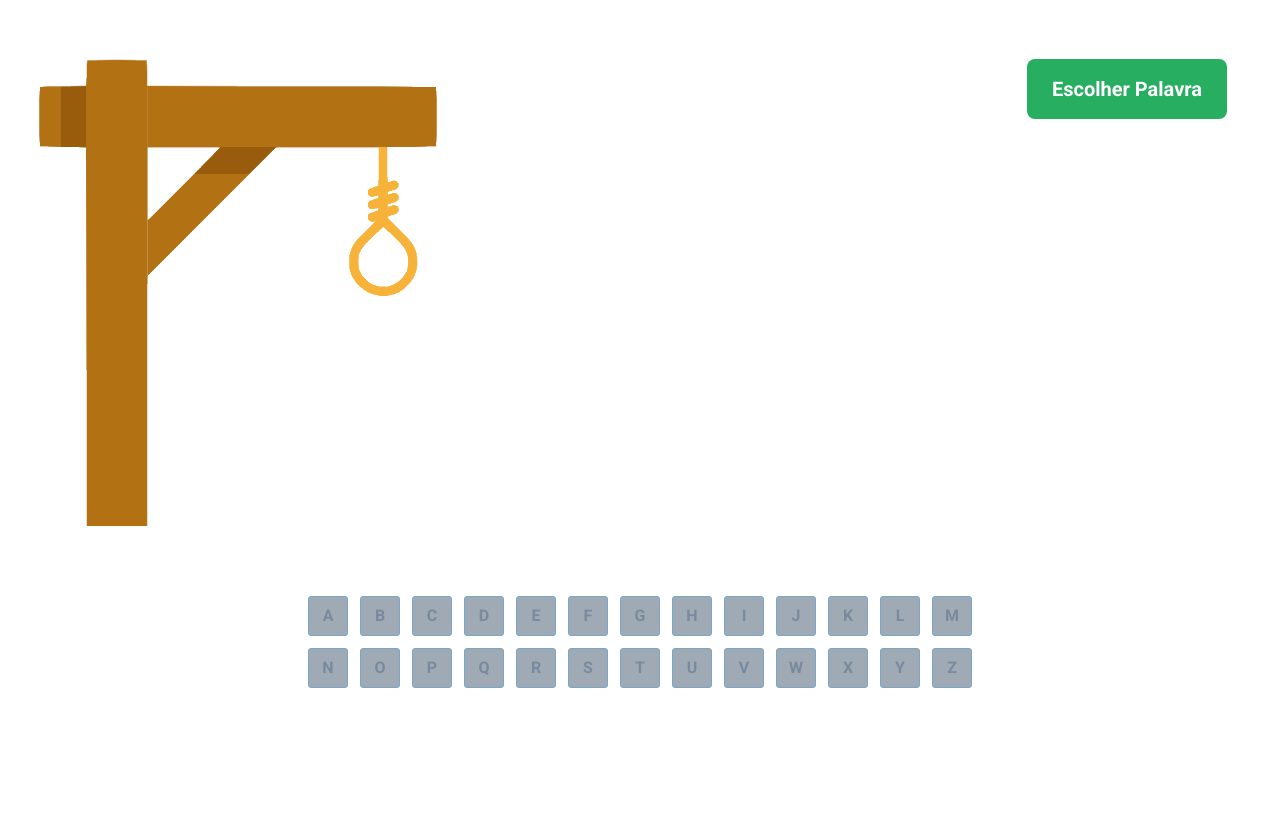
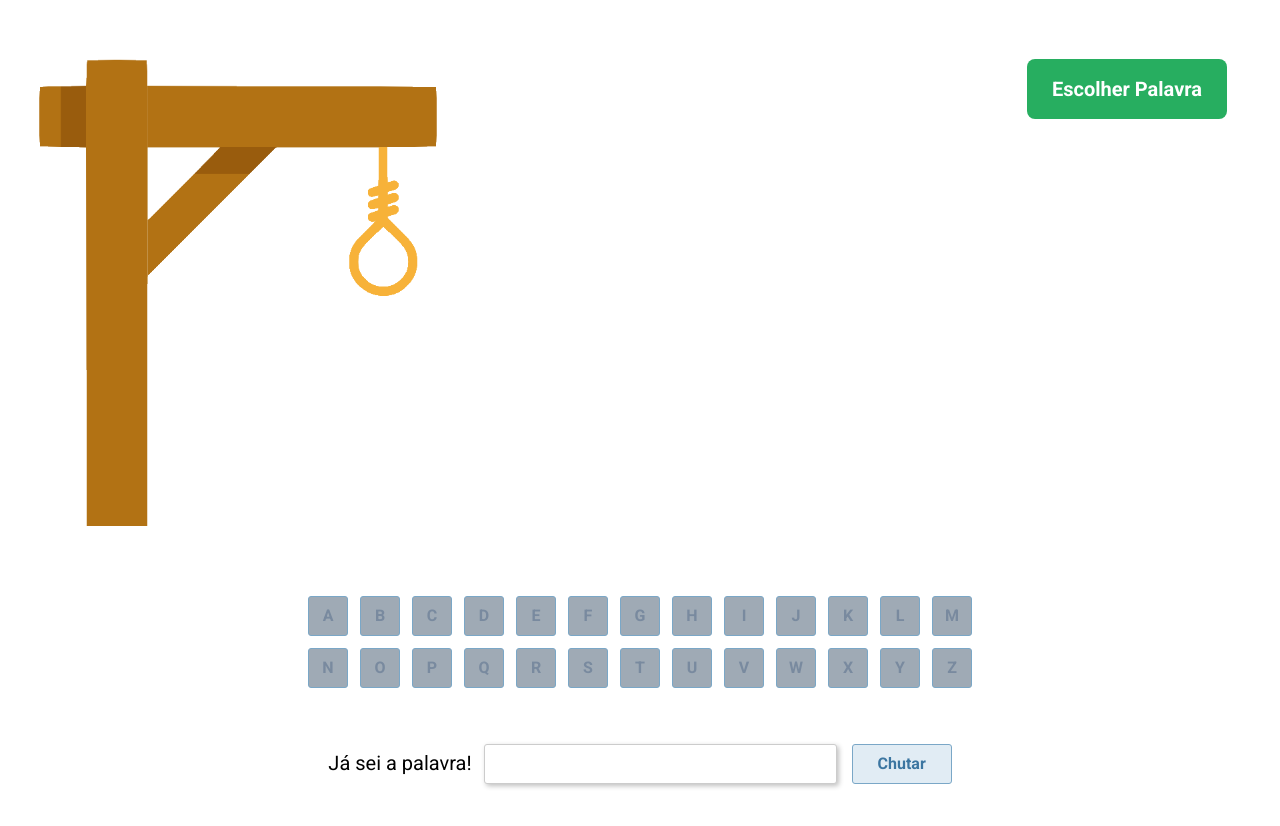
Before and after one commit to hp1heloisa/projeto8-jogoforca, a React (Create React App) app: page / in a window 1280 px wide. Shown: the top 826 px of the page. After the commit the page ends 800 px from the top, so only its background shows below. Built offline with nearby package versions, Linux system fonts and the light colour scheme.

Commit message:
versao faltando acento

```diff
--- a/public/index.html
+++ b/public/index.html
@@ -9,6 +9,7 @@
       href="https://fonts.googleapis.com/css2?family=Righteous&family=Roboto:ital,wght@0,100;0,300;0,400;0,500;0,700;0,900;1,100;1,300;1,400;1,500;1,700;1,900&display=swap"
       rel="stylesheet"
     />
+    <link rel="shortcut icon" href="../src/assets/dizzy-face.webp" type="image/x-icon">
     <title>Jogo da Forca</title>
   </head>
   <body>
--- a/src/components/App.js
+++ b/src/components/App.js
@@ -1,5 +1,6 @@
 import Jogo from "./Jogo";
 import Letras from "./Letras";
+import Chute from "./Chute";
 import palavras from "../palavras";
 import { useState } from "react";
 
@@ -9,18 +10,23 @@ export default function App() {
   const [contagem, setContagem] = useState(0);
   const [pode, setPode] = useState(false);
   const [palavra,setPalavra] = useState('');
-  const [forma,setFoma] = useState([]);
-  const [habilita, setHabilita] = useState('');
+  const [forma,setForma] = useState([]);
   const [estilo,setEstilo] = useState('')
+  const [habilita,setHabilita] = useState('disabled');
+  const [chute, setChute] = useState('')
+
 
 
   return (
-    <div>
+    <div className="tudo">
       <Jogo setContagem={setContagem} setClicadas={setClicadas} setPode={setPode} pode={pode} palavras={palavras} palavra={palavra} setPalavra={setPalavra} contagem={contagem}
-      clicadas={clicadas} forma={forma} setFoma={setFoma} estilo={estilo} habilita={habilita} setHabilita={setHabilita} setEstilo={setEstilo}/>
+      clicadas={clicadas} forma={forma} setForma={setForma} estilo={estilo} setEstilo={setEstilo} setHabilita={setHabilita} setChute={setChute} />
 
       <Letras pode={pode} palavra={palavra} clicadas={clicadas} setClicadas={setClicadas} setHabilita={setHabilita}
        contagem={contagem} setContagem={setContagem} forma={forma} setEstilo={setEstilo}/>
+
+      <Chute palavra={palavra} habilita={habilita} setForma={setForma} setContagem={setContagem} setChute={setChute}
+      chute={chute}/>
     </div>
   );
 }
--- /dev/null
+++ b/src/components/Chute.js
@@ -0,0 +1,21 @@
+export default function Chute(props){
+    const {palavra,habilita, setForma, setContagem, chute, setChute} = props;
+    function chutar() {
+        if (chute==palavra){
+            setForma(palavra.split(''))
+        } else{
+            setContagem(6)
+        }
+    }
+
+    console.log(chute);
+    console.log(palavra)
+
+    return(
+        <div className="divChute">
+            <div className="descricao">Já sei a palavra!</div>
+            <input className="descricao" value={chute} onChange={e => setChute(e.target.value)} data-test="guess-input"/>
+            <button className="chute" onClick={chutar} disabled={habilita} data-test="guess-button">Chutar</button>
+        </div>
+    )
+}
--- a/src/components/Jogo.js
+++ b/src/components/Jogo.js
@@ -1,4 +1,3 @@
-import { useState } from 'react';
 import forca0 from '../assets/forca0.png';
 import forca1 from '../assets/forca1.png';
 import forca2 from '../assets/forca2.png';
@@ -10,7 +9,7 @@ import forca6 from '../assets/forca6.png';
 export default function Jogo(props){
 
     const {palavras,setPalavra,setPode,pode,contagem,setContagem,clicadas,setClicadas,palavra,
-        forma,setFoma,estilo, habilita, setHabilita,setEstilo} = props
+        forma,setForma,estilo, setEstilo, setHabilita, setChute} = props
     const imagens = [forca0,forca1,forca2,forca3,forca4,forca5,forca6];
     function compararAleatorio() {
         return Math.random() - 0.5;
@@ -21,15 +20,16 @@ export default function Jogo(props){
             props.palavras.sort(compararAleatorio)
             setPalavra(palavras[0]);
             setPode(true);
-            setHabilita('disabled');
             setContagem(0);
             setClicadas([]);
             setEstilo('');
+            setHabilita('');
+            setChute('');
             const nova = [];
             for (let i=0;i<palavras[0].length;i++){
-                nova.push(<div>_</div>);
+                nova.push(<div key={i}>_</div>);
             }
-            setFoma(nova);
+            setForma(nova);
         }
     }
 
@@ -47,7 +47,7 @@ export default function Jogo(props){
         <div className="superior">
             <img src={imagens[contagem]} alt={imagens[contagem]} data-test="game-image"/>
             <div className='direita'>
-                <button className="escolha" onClick={playGame} disabled={habilita} data-test="choose-word">Escolher Palavra</button>
+                <button className="escolha" onClick={playGame} data-test="choose-word">Escolher Palavra</button>
                 {pode ? <div className={`escolhida ${estilo}`} data-test="word">{palavra.split('').map((letra,i) => renderizaPalavra(letra,i))} </div> : '' }
             </div>
         </div>
--- a/src/components/Letras.js
+++ b/src/components/Letras.js
@@ -1,10 +1,6 @@
-import { useState } from "react"
-
-let contagem = 0;
 export default function Letras(props) {
     const alfabeto = ["a", "b", "c", "d", "e", "f", "g", "h", "i", "j", "k", "l", "m", "n", "o", "p", "q", "r", "s", "t", "u", "v", "w", "x", "y", "z"];
-    const {clicadas, setClicadas, contagem, setContagem, forma, palavra, setEstilo,
-        setHabilita} = props;
+    const {clicadas, setClicadas, contagem, setContagem, forma, palavra, setEstilo, setHabilita} = props;
     function clicarNaLetra(i) {
         if (!props.palavra.split('').includes(alfabeto[i]) && contagem<6){
             setContagem(contagem+1);
@@ -32,10 +28,10 @@ export default function Letras(props) {
                      if  (!props.pode || contagem>5 || teste==palavra.length){
                         if(contagem>5){
                             setEstilo('vermelho');
-                            setHabilita('');
+                            setHabilita('disabled');
                         } else if (teste==palavra.length && palavra.length>0 ){
                             setEstilo('verde');
-                            setHabilita('');
+                            setHabilita('disabled');
                         }
                        return(<button className='geral letraOff' onClick={clicarNaLetra} key={i} disabled data-test="letter">{letra.toUpperCase()}
                         </button>);
--- a/src/css/style.css
+++ b/src/css/style.css
@@ -6,6 +6,7 @@
     display: flex;
     justify-content: space-between;
     margin-top: 59px;
+    width: 100%;
 }
 
 img{
@@ -32,7 +33,7 @@ img{
 
 .letras{
     margin-top: 70px;
-    margin-bottom: 152px;
+    margin-bottom: 56px;
     display: flex;
     flex-wrap: wrap;
     gap: 12px;
@@ -91,3 +92,42 @@ img{
 .vermelho{
     color: #FF0000;
 }
+
+.divChute{
+    display: flex;
+    align-items: center;
+}
+.descricao{
+    font-family: 'Roboto';
+    font-weight: 400;
+    font-size: 20px;
+    line-height: 23px;
+    color: #000000;
+}
+input{
+    margin-left: 12px;
+    margin-right: 15px;
+    width: 353px;
+    height: 40px;
+    background: #FFFFFF;
+    border: 1px solid #CCCCCC;
+    box-shadow: 2px 2px 5px rgba(0, 0, 0, 0.25);
+    border-radius: 3px;
+}
+.chute{
+    width: 100px;
+    height: 40px;
+    background: #E1ECF4;
+    border: 1px solid #7AA7C7;
+    border-radius: 3px;
+    font-family: 'Roboto';
+    font-weight: 700;
+    font-size: 16px;
+    line-height: 19px;
+    color: #3C76A1;
+}
+.tudo{
+    display: flex;
+    flex-direction: column;
+    align-items: center;
+}
```
Also changed, not shown: src/assets/dizzy-face.webp (added).
